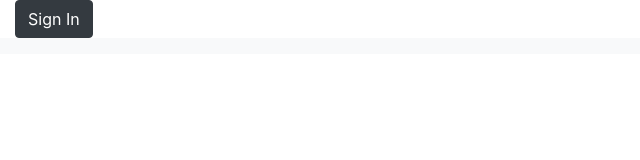
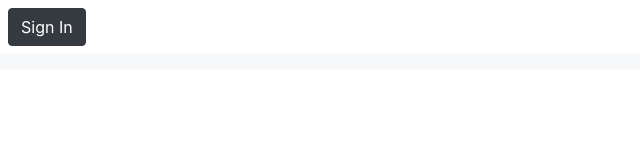
Before and after one commit to calba5141114/hack-cupertino, a plain HTML site: page index.html in a window 1280 px wide. Shown: the whole page, without its empty margins (0-640 px from the left). Drawn offline with nearby package versions, Linux system fonts and the light colour scheme.

Commit message:
I dont even know:

```diff
--- a/index.html
+++ b/index.html
@@ -10,7 +10,7 @@
 </head>
 <body>
 
-<div class="container-fluid" id="navbarLogin">
+<div class="container-fluid" style="padding: 8px" id="navbarLogin">
 <button class="btn btn-dark" onclick="loggedIn">Sign In</button>
 </div>
 
```
